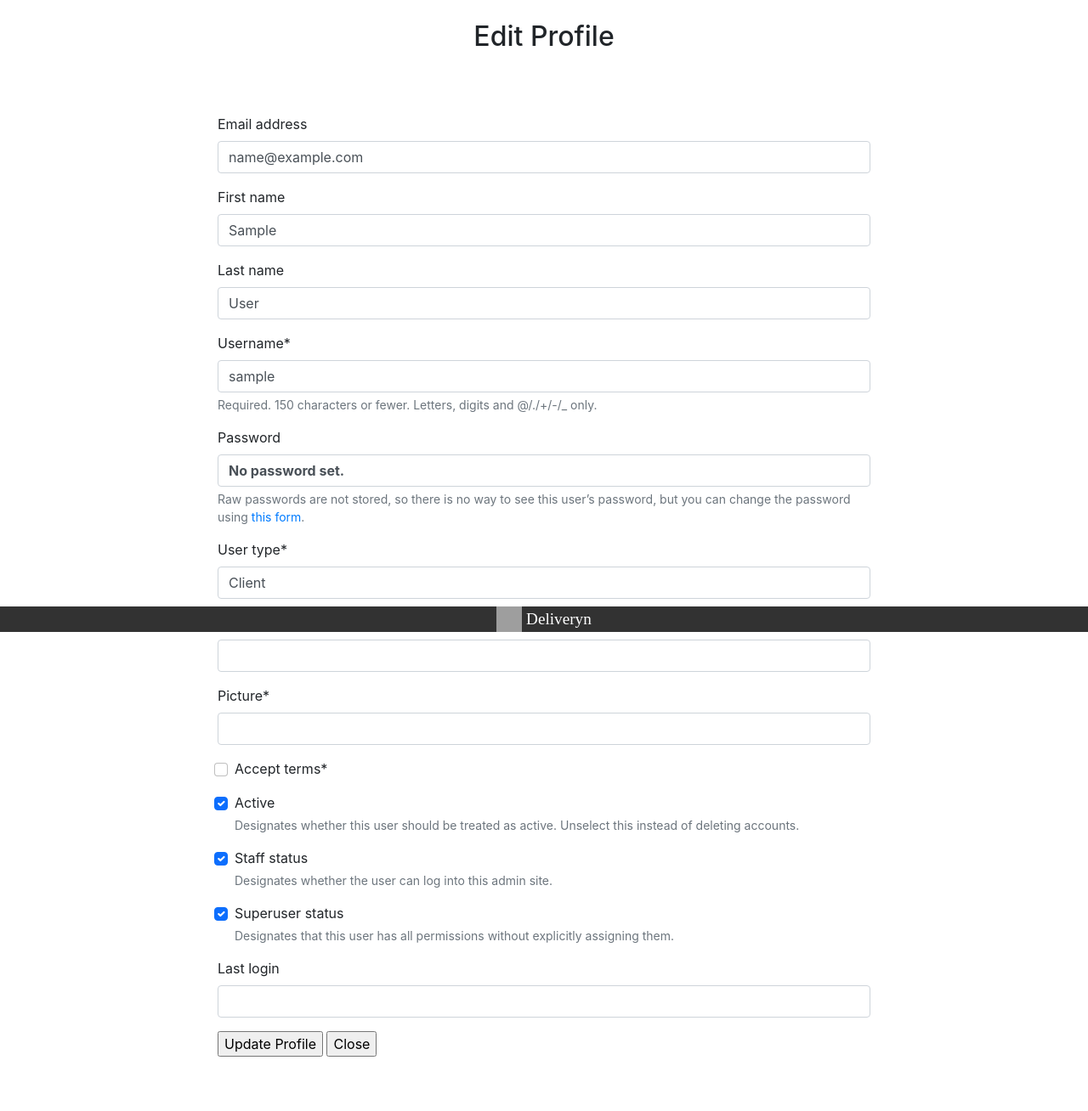
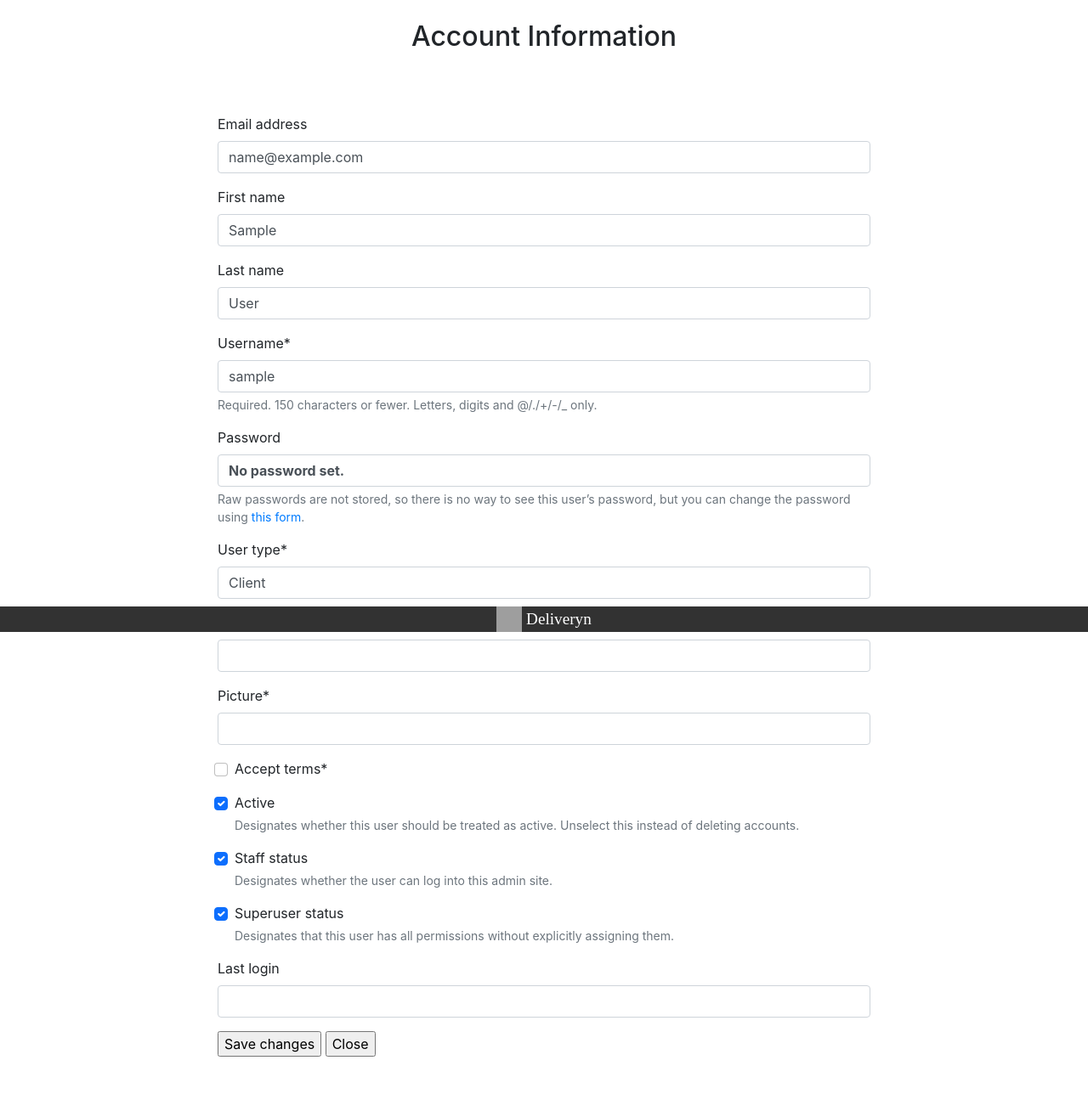
Before and after one commit to pivoda-madalina/Delivery-project, a Django app: page /accounts/edit_profile/ in a window 1280 px wide. Shown: the part 56-1364 px from the top of the page at 85% size. Run offline with Django 3.2, Linux system fonts and the light colour scheme; the visitor is signed in with stand-in values (Sample User, id 1); data that the repository does not hold is empty; some libraries are stand-ins or nearby versions; grey boxes are pictures that could not be loaded.

Commit message:
updated profile edit page

```diff
--- a/accounts/templates/accounts/edit_profile.html
+++ b/accounts/templates/accounts/edit_profile.html
@@ -12,13 +12,13 @@
 
 {% block body %}
     <br>
-    <h2 class="h2">Edit Profile</h2>
+    <h2 class="h2">Account Information</h2>
     {% load crispy_forms_tags %}
 
     <form action="" method="post" class="form">
         {% csrf_token %}
         {{ form|crispy }}
-        <input type="submit" value="Update Profile">
+        <input type="submit" value="Save changes">
         <a href="{% url 'store:index' %}"><input type="submit" value="Close"></a>
 
     </form>
--- a/accounts/urls.py
+++ b/accounts/urls.py
@@ -2,7 +2,6 @@ from django.urls import path
 from django.contrib.auth.views import LogoutView, PasswordResetView, PasswordResetDoneView, PasswordResetConfirmView, \
     PasswordResetCompleteView
 from .views import LoginCustomView, ChangePassword, SignUp, EditProfile
-
 
 urlpatterns = [
     path('login/', LoginCustomView.as_view(), name='login'),
--- a/accounts/views.py
+++ b/accounts/views.py
@@ -1,7 +1,7 @@
 from django.contrib.auth.views import LoginView, PasswordChangeView
-from django.views.generic import CreateView, UpdateView
+from django.shortcuts import get_object_or_404
+from django.views.generic import CreateView, UpdateView, DetailView
 from .forms import SignUpForm, EditProfileForm
-from django.contrib.auth.forms import UserChangeForm
 
 
 class LoginCustomView(LoginView):
--- a/store/templates/store/layout.html
+++ b/store/templates/store/layout.html
@@ -36,7 +36,7 @@
                             Options
                         </a>
                         <ul class="dropdown-menu" aria-labelledby="navbarDropdown">
-                            <li><a class="dropdown-item" href="{% url 'edit_profile' %}">Edit Profile</a></li>
+                            <li><a class="dropdown-item" href="{% url 'edit_profile' %}">Account information</a></li>
                             <li><a class="dropdown-item" href="{% url 'order:order_history' %}">My orders</a></li>
                             <li><a class="dropdown-item" href="{% url 'change_password' %}">Change password</a></li>
                             <li>
```
